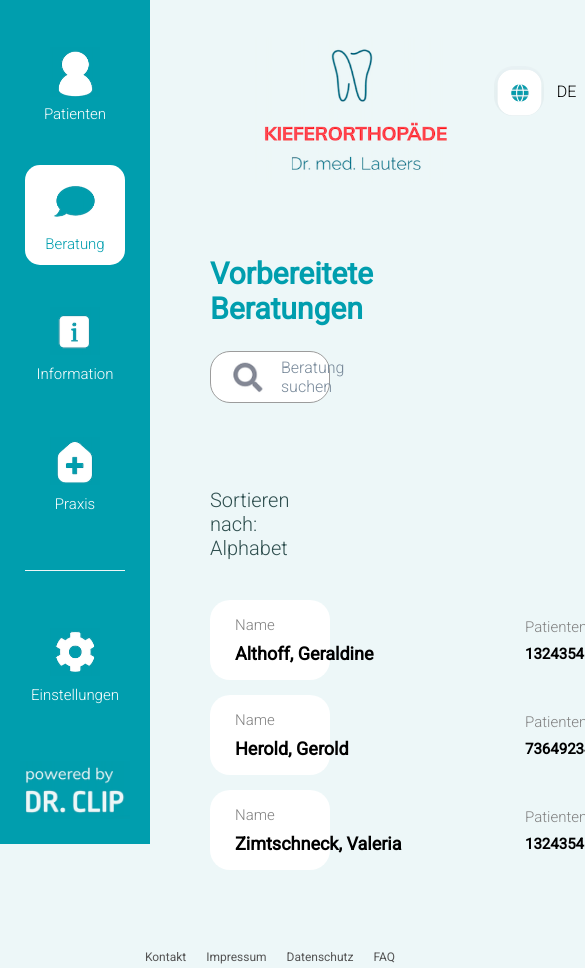
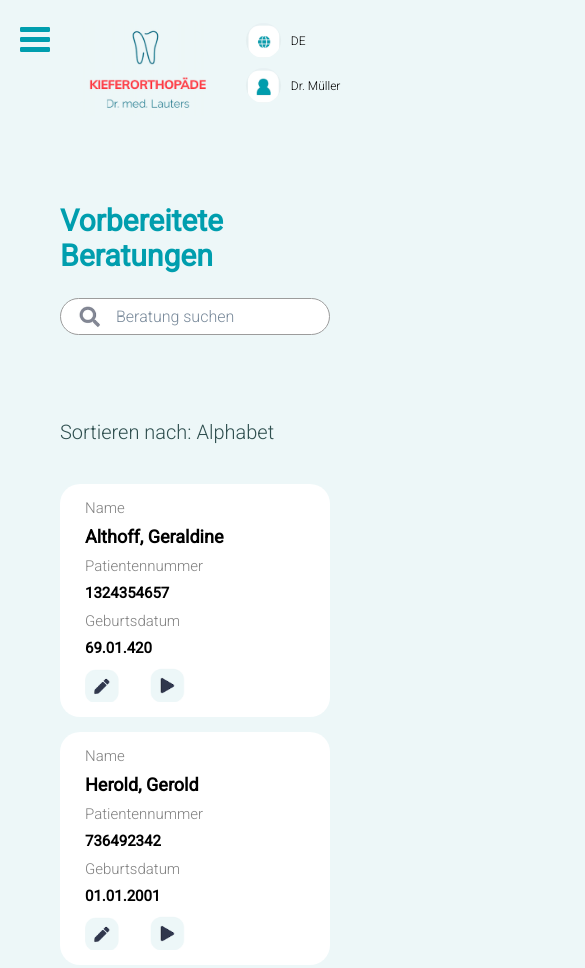
Before and after one commit to pdeges/dentist_practice, a plain HTML site: page index.html in a window 390 px wide. Shown: the top 968 px of the page, 585 px wide, since content can reach past the window. Drawn offline with Linux system fonts and the light colour scheme.

Commit message:
added responsivesness

```diff
--- a/index.html
+++ b/index.html
@@ -8,10 +8,16 @@
   <link rel="preconnect" href="https://fonts.gstatic.com" crossorigin>
   <link href="https://fonts.googleapis.com/css2?family=Roboto:wght@100;300;400&display=swap" rel="stylesheet">
   <link rel="stylesheet" href="/styles.css">
+  <link rel="stylesheet" href="https://cdnjs.cloudflare.com/ajax/libs/font-awesome/4.7.0/css/font-awesome.min.css">
+
   <title>DR CLIP</title>
 </head>
 <body>
-    <div class="sidebar">
+  <a href="javascript:void(0);" class="hamburger" id="hamburger_id" onclick="hamburger_toggle()">
+    <i class="fa fa-bars"></i>
+  </a>
+
+  <div class="sidebar" id="sidebar_id">
       <div class="sidebar__item">
         <div class="icon-button--patient icon"></div>
         <h3 class="sidebar__item__text">Patienten</h3>
@@ -166,5 +172,6 @@
 
     </div>
 
+    <script src="/script.js"></script>
 </body>
 </html>
--- /dev/null
+++ b/script.js
@@ -0,0 +1,11 @@
+function hamburger_toggle() {
+  var x = document.getElementById("sidebar_id");
+  var ham_button = document.getElementById("hamburger_id")
+  if (x.style.visibility === "hidden") {
+    x.style.visibility = "visible";
+    ham_button.style.color = "var(--light)"
+  } else {
+    x.style.visibility = "hidden";
+    ham_button.style.color = "var(--aqua)"
+  }
+}
--- a/styles.css
+++ b/styles.css
@@ -46,9 +46,7 @@ body {
 .main {
   background-color: var(--light);
 }
-.header__logo {
-  max-width: 220px;
-}
+
 .icon-button--patient {
   background-image: url("/images/patienten.png");
 }
@@ -112,6 +110,7 @@ body {
   margin-bottom: 10em;
 }
 .header__logo {
+  max-width: 220px;
   grid-row: 2/4;
   grid-column: 3/4;
 }
@@ -182,6 +181,7 @@ body {
   align-items: center;
   padding: 1.5em 2.5em;
   border-radius: 2em;
+  flex-wrap: wrap;
 }
 .icon__button--pencil {
   background-image: url(images/edit.png);
@@ -198,6 +198,7 @@ body {
   justify-content: center;
   align-items: center;
   gap: 4em;
+  flex-wrap: wrap;
 
 }
 .card__title {
@@ -244,3 +245,70 @@ a:hover {
 .icon:hover {
   cursor: pointer;
 }
+.hamburger {
+  margin: 20px;
+  color: var(--aqua);
+  font-size: 3.5em;
+  z-index: 999;
+  position: absolute;
+  visibility: hidden;
+}
+
+
+
+@media (max-width: 576px) {
+  .sidebar {
+    visibility: hidden;
+    width: 100%;
+  }
+  .hamburger {
+    visibility: visible;
+  }
+  .main {
+    margin-left: 0;
+
+  }
+
+  .header__logo {
+    max-width: 140px;
+    grid-row: 2/4;
+    grid-column: 2/ span 2;
+
+  }
+  .header__options {
+    margin-left: 0;
+    flex-direction: column;
+    justify-content: center;
+    align-items: flex-start;
+    gap: 10px;
+    margin-left: auto;
+    margin-top: 10px;
+  }
+
+  .header__options__lang__text, .header__options__user__text {
+    font-size: 1.2em;
+  }
+
+ .icon {
+  min-width: 3.5em;
+  min-height: 3.5em;
+  background-size: 3.5em;
+
+  }
+  .patients-list__card {
+    flex-wrap: wrap;
+  }
+  .card__content {
+    flex-wrap: wrap;
+    gap: 1em;
+    justify-content: flex-start;
+  }
+  .card__actions {
+    margin-top: 1em;
+  }
+  .card__actions .icon {
+    min-width: 5em;
+
+  }
+
+}
```
